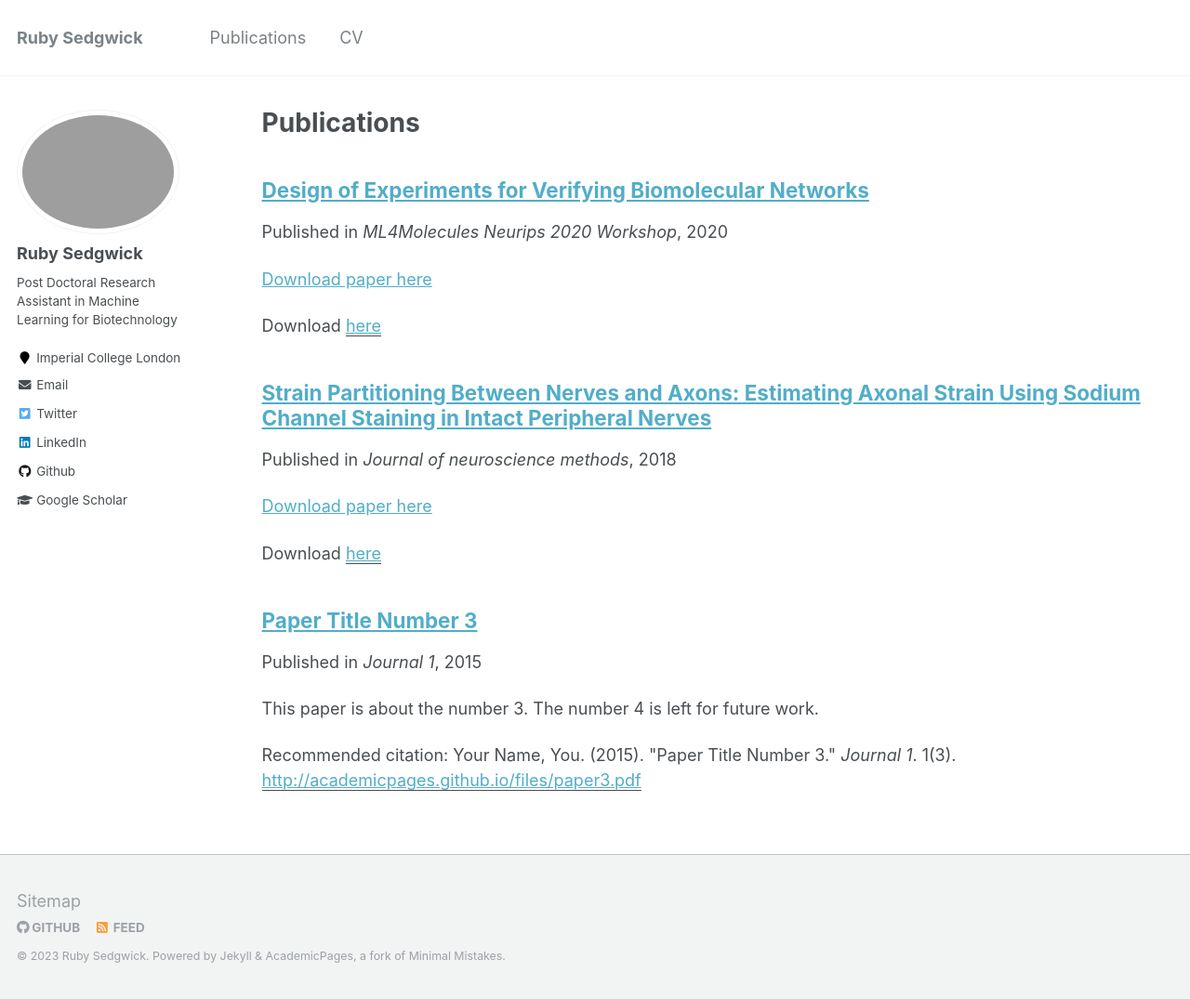
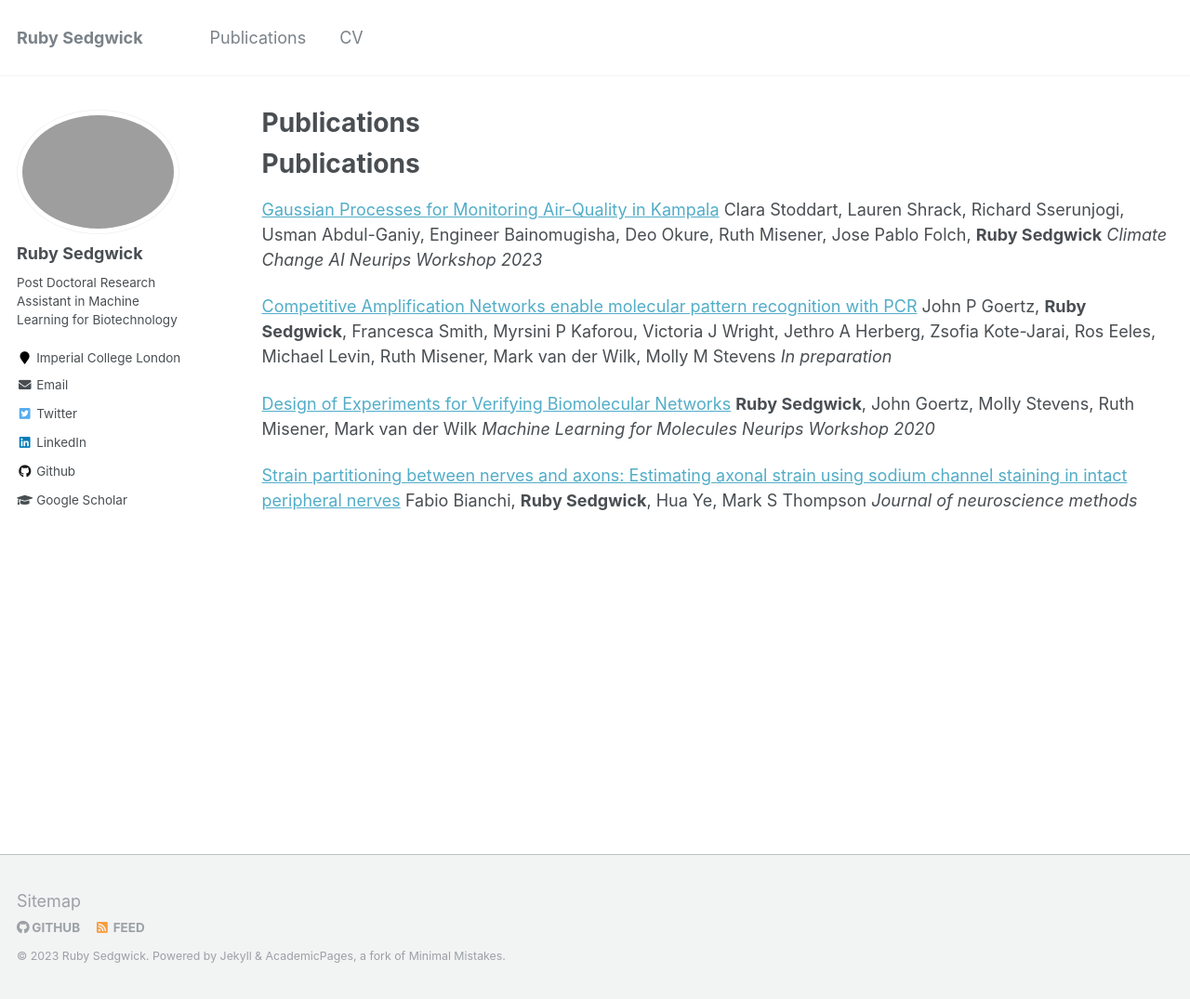
Before and after one commit to RSedgwick/rsedgwick.github.io, a Jekyll site: the page built from _pages/publications.md, in a window 1280 px wide and 1075 px high. Shown: the whole window at 93% size. Built offline with Jekyll 4.4.1, drawn with Linux system fonts in a browser that asks for light colours.

Commit message:
Update publications.md

```diff
--- a/_pages/publications.md
+++ b/_pages/publications.md
@@ -5,12 +5,23 @@ permalink: /publications/
 author_profile: true
 ---
 
-{% if author.googlescholar %}
-  You can also find my articles on <u><a href="{{author.googlescholar}}">my Google Scholar profile</a>.</u>
-{% endif %}
+Publications
+============
 
-{% include base_path %}
 
-{% for post in site.publications reversed %}
-  {% include archive-single.html %}
-{% endfor %}
+
+[Gaussian Processes for Monitoring Air-Quality in Kampala](https://arxiv.org/abs/2311.16625)
+Clara Stoddart, Lauren Shrack, Richard Sserunjogi, Usman Abdul-Ganiy, Engineer Bainomugisha, Deo Okure, Ruth Misener, Jose Pablo Folch, **Ruby Sedgwick**
+_Climate Change AI Neurips Workshop 2023_
+
+[Competitive Amplification Networks enable molecular pattern recognition with PCR](https://www.biorxiv.org/content/10.1101/2023.06.29.546934.abstract)
+John P Goertz, **Ruby Sedgwick**, Francesca Smith, Myrsini P Kaforou, Victoria J Wright, Jethro A Herberg, Zsofia Kote-Jarai, Ros Eeles, Michael Levin, Ruth Misener, Mark van der Wilk, Molly M Stevens
+_In preparation_
+
+[Design of Experiments for Verifying Biomolecular Networks](https://arxiv.org/pdf/2011.10575)
+**Ruby Sedgwick**, John Goertz, Molly Stevens, Ruth Misener, Mark van der Wilk
+_Machine Learning for Molecules Neurips Workshop 2020_
+
+[Strain partitioning between nerves and axons: Estimating axonal strain using sodium channel staining in intact peripheral nerves](https://www.sciencedirect.com/science/article/pii/S0165027018302371)
+Fabio Bianchi, **Ruby Sedgwick**, Hua Ye, Mark S Thompson
+_Journal of neuroscience methods_
```
